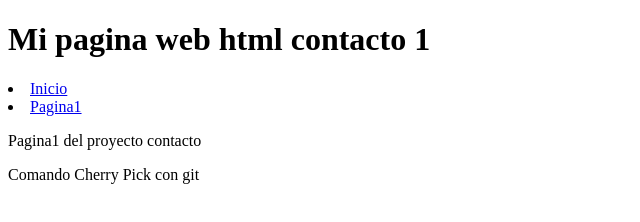
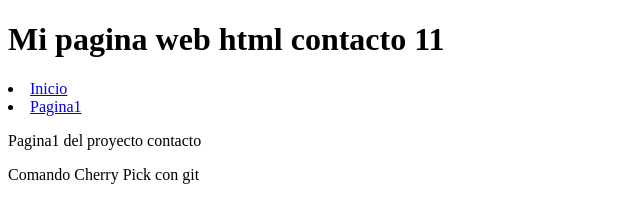
Before and after one commit to agarciafer/laboratorio-git, a plain HTML site: page contacto.html in a window 1280 px wide. Shown: the full height of the page, 0-640 px from the left. Drawn offline with Linux system fonts and the light colour scheme.

Commit message:
Pagina de contacto finalizada

```diff
--- a/contacto.html
+++ b/contacto.html
@@ -5,7 +5,7 @@
 	   <title>MI Pagina contacto html-desdelocal</title>
 	  </head>
       <body>
-	      <h1> Mi pagina web html contacto 1</h1>
+	      <h1> Mi pagina web html contacto 11</h1>
 		  <u1>
 		      <li><a href="index.html">Inicio<a/></li>
 			  <li><a href="pagina1">Pagina1<a/></li>
```
